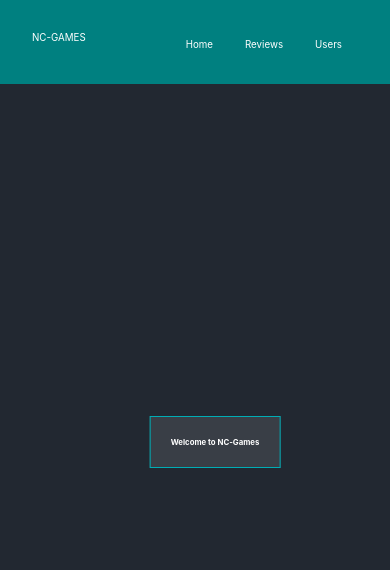
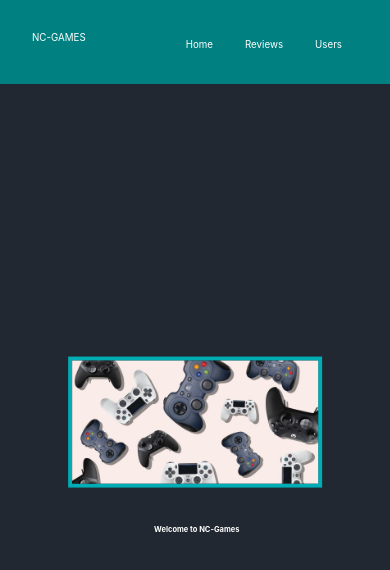
Before and after one commit to musaissa15/front-end-nc-games-musa, a React (Create React App) app: page / in a window 390 px wide. Shown: the top 570 px of the page. Built offline with nearby package versions, Linux system fonts and the light colour scheme.

Commit message:
style home page

```diff
--- a/src/App.js
+++ b/src/App.js
@@ -21,7 +21,6 @@ function App() {
   return (
 		<div className="App">
 			<header className="App-header">
-				{/* <Header /> */}
 			</header>
 < MainNav/>
 			<Routes  >
--- a/src/components/Header/Header.jsx
+++ b/src/components/Header/Header.jsx
@@ -4,6 +4,7 @@ export const Header = () => {
   return (
     <div>
       <h1>NC-Games</h1>
+      <img src="" alt="" />
     </div>
   );
 };
--- a/src/components/Home/Home.css
+++ b/src/components/Home/Home.css
@@ -1,19 +1,27 @@
 
+.home-img{
+  width: 63%;
+
+  position: absolute;
+		top: 50%;
+		left: 50%;
+		transform: translate(-50%, -50%);
+    border-style: initial;
+    border: 4px solid;
+    border-color: #00adb5;
+}
 .welcome-message{
     justify-content: center;
     display: inline-block;
     color: white;
-    background-color: #393e46;
     margin: 20px;
     padding: 20px;
-    border-style: initial;
-    border: 1px solid;
     border-color: #00adb5;
    position: absolute;
-		top: 50%;
-		left: 50%;
-		transform: translate(-50%, -50%);
-    font-size: 3vw;
+		top: 75%;
+		left: 49%;
+		transform: translate(-49%, -10%);
+    font-size: 2vw;
 }
 
 body{
@@ -22,20 +30,29 @@ body{
 
 
 @media only screen and (max-width: 600px) {
- .welcome-message{
+
+.home-img{
+  width: 63%;
+
+  position: absolute;
+		top: 50%;
+		left: 50%;
+		transform: translate(-50%, -50%);
+    border-style: initial;
+    border: 4px solid;
+    border-color: #00adb5;
+}
+.welcome-message{
     justify-content: center;
     display: inline-block;
     color: white;
-    background-color: #393e46;
     margin: 20px;
     padding: 20px;
-    border-style: initial;
-    border: 1px solid;
     border-color: #00adb5;
    position: absolute;
-		top: 50%;
-		left: 50%;
-		transform: translate(-50%, -50%);
-    font-size: 2vw;
+		top: 60%;
+		left: 45%;
+		transform: translate(-49%, -45%);
+    font-size: 5px;
 }
 }
--- a/src/components/Home/Home.jsx
+++ b/src/components/Home/Home.jsx
@@ -1,9 +1,24 @@
 import React from "react";
-
+import home from '../Home/home.png'
+import Image from 'react-bootstrap/Image'
+import Container from 'react-bootstrap/Container'
 
 
 export const Home = () => {
-  return <h2 className="welcome-message">
+  return <div>
+    <Container>
+       <figure className="Position-relative">
+
+      <figcaption className="welcome-message">
+       <h2 >
     Welcome to NC-Games
   </h2>
+ </figcaption>
+
+    <Image src={home} alt=""  className=" img-fluid home-img rounded"/>
+   </figure>
+   </Container>
+
+
+  </div>
 };
--- a/src/components/PostComments/PostComments.jsx
+++ b/src/components/PostComments/PostComments.jsx
@@ -20,7 +20,6 @@ export const PostComments = () => {
       setDidCommentPost(true);
       setPostComments(postToApi);
       setPostComments('')
-      console.log(postToApi);
     });
   };
   return (
--- a/src/components/ReviewsByCategories/ReviewsByCategories.jsx
+++ b/src/components/ReviewsByCategories/ReviewsByCategories.jsx
@@ -11,7 +11,6 @@ export const SingleCategory = () => {
     });
   }, [category]);
 
-  console.log(category);
 
   return (
     <ul className="review-card">
```
Also changed, not shown: src/components/Home/home.png (added), 1 other file (tests, documents, lock files or other folders).
